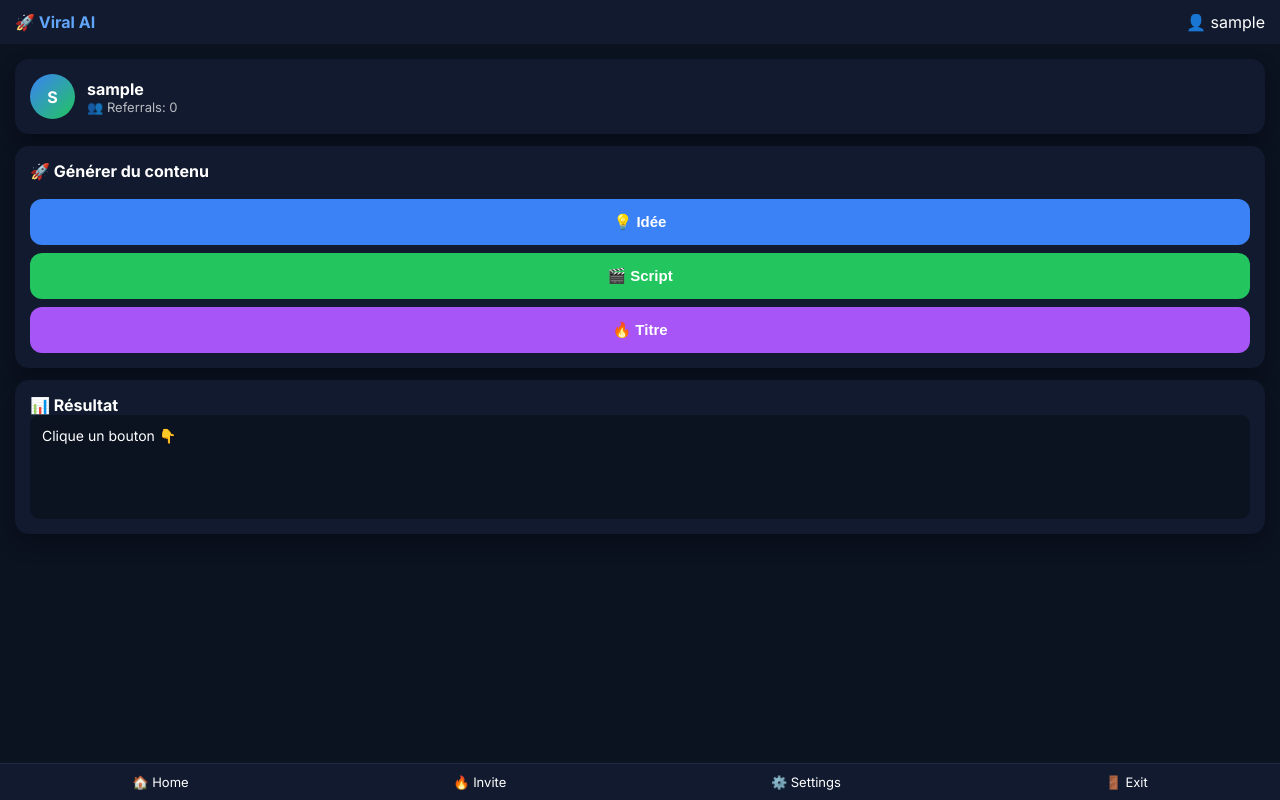
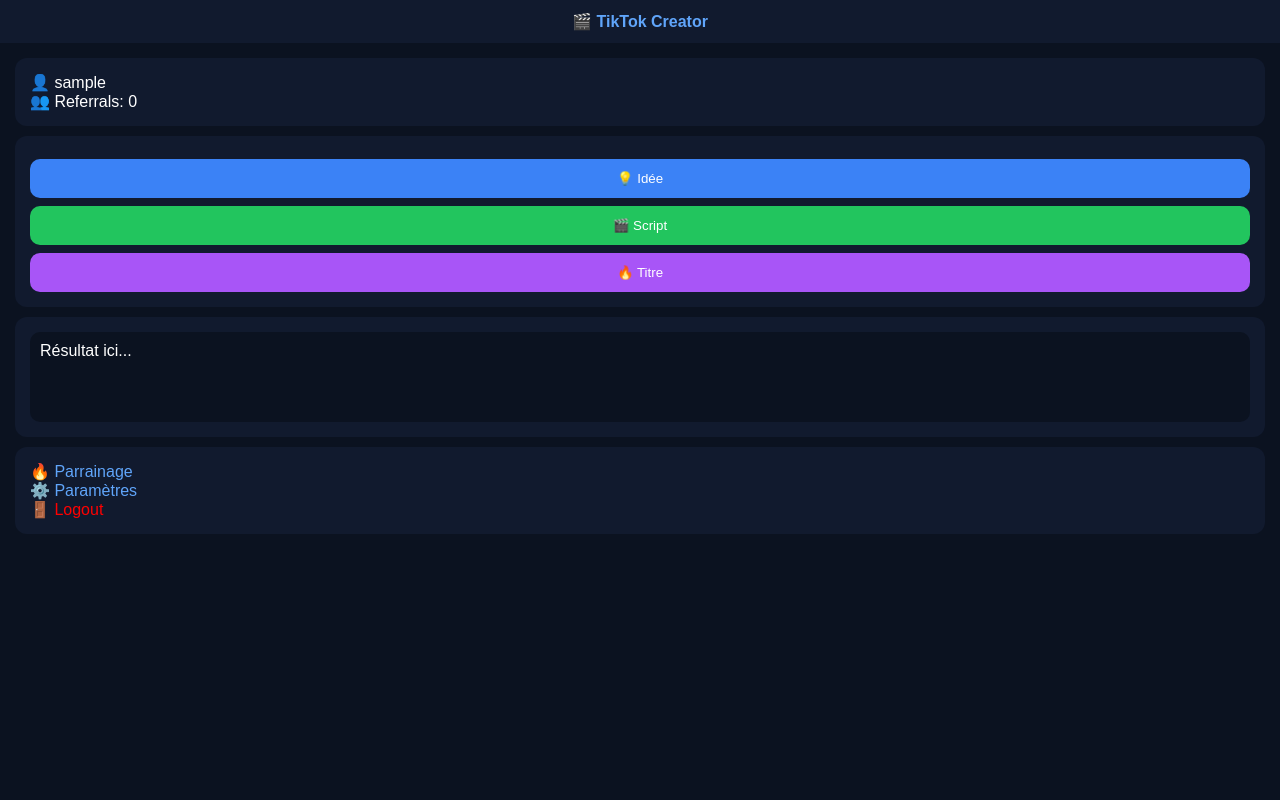
Before and after one commit to moto34091-alt/D-but-api, a Flask app: page /dashboard in a window 1280 px wide. Run offline with Flask 3, Linux system fonts and the light colour scheme; the visitor is signed in with stand-in values (Sample User, id 1); data comes from the database, SQL or seed files in the repository.

Commit message:
Update dashboard.html

```diff
--- a/templates/dashboard.html
+++ b/templates/dashboard.html
@@ -1,175 +1,59 @@
 <!DOCTYPE html>
-<html lang="fr">
+<html>
 <head>
-<meta charset="UTF-8">
 <meta name="viewport" content="width=device-width, initial-scale=1.0">
 
-<title>Viral AI</title>
-
-<link href="https://fonts.googleapis.com/css2?family=Inter:wght@400;600;700&display=swap" rel="stylesheet">
-
 <style>
-body {
-    margin: 0;
-    font-family: 'Inter', sans-serif;
-    background: #0b1220;
-    color: white;
-}
-
-/* TOP BAR MOBILE */
-.topbar {
-    position: sticky;
-    top: 0;
-    background: #111a2e;
-    padding: 12px 15px;
-    display: flex;
-    justify-content: space-between;
-    align-items: center;
-}
-
-.logo {
-    font-size: 16px;
-    font-weight: 700;
-    color: #60a5fa;
-}
-
-/* CONTAINER */
-.container {
-    padding: 15px;
-}
-
-/* CARD */
-.card {
-    background: #111a2e;
-    padding: 15px;
-    border-radius: 14px;
-    margin-bottom: 12px;
-    box-shadow: 0 10px 20px rgba(0,0,0,0.25);
-}
-
-/* PROFILE */
-.profile {
-    display: flex;
-    align-items: center;
-    gap: 12px;
-}
-
-.avatar {
-    width: 45px;
-    height: 45px;
-    border-radius: 50%;
-    background: linear-gradient(135deg, #3b82f6, #22c55e);
-    display: flex;
-    justify-content: center;
-    align-items: center;
-    font-weight: bold;
-}
-
-/* BUTTONS MOBILE (GROS BOUTONS) */
-button {
-    width: 100%;
-    padding: 14px;
-    border: none;
-    border-radius: 12px;
-    margin-top: 8px;
-    font-size: 15px;
-    font-weight: 600;
-    cursor: pointer;
-}
-
-.blue { background: #3b82f6; color: white; }
-.green { background: #22c55e; color: white; }
-.purple { background: #a855f7; color: white; }
-
-/* OUTPUT */
-.output {
-    background: #0b1220;
-    padding: 12px;
-    border-radius: 10px;
-    min-height: 80px;
-    font-size: 14px;
-    white-space: pre-line;
-}
-
-/* LINKS */
-a {
-    color: #60a5fa;
-    text-decoration: none;
-    font-size: 14px;
-}
-
-/* MENU BOTTOM MOBILE STYLE */
-.bottom-menu {
-    position: fixed;
-    bottom: 0;
-    left: 0;
-    right: 0;
-    background: #111a2e;
-    display: flex;
-    justify-content: space-around;
-    padding: 10px 0;
-    border-top: 1px solid #1f2a44;
-}
-
-.bottom-menu a {
-    color: white;
-    font-size: 13px;
-}
+body {font-family:Arial;background:#0b1220;color:white;margin:0;}
+.header {background:#111a2e;padding:12px;text-align:center;color:#60a5fa;font-weight:bold;}
+.container {padding:15px;}
+.card {background:#111a2e;padding:15px;border-radius:12px;margin-bottom:10px;}
+button {width:100%;padding:12px;margin-top:8px;border:none;border-radius:10px;}
+.blue{background:#3b82f6;color:white;}
+.green{background:#22c55e;color:white;}
+.purple{background:#a855f7;color:white;}
+.output{background:#0b1220;padding:10px;border-radius:10px;min-height:70px;}
+a{color:#60a5fa;text-decoration:none;}
 </style>
 </head>
 
 <body>
 
-<!-- TOP -->
-<div class="topbar">
-    <div class="logo">🚀 Viral AI</div>
-    <div>👤 {{ user }}</div>
-</div>
+<div class="header">🎬 TikTok Creator</div>
 
 <div class="container">
 
-    <!-- PROFILE -->
-    <div class="card profile">
-        <div class="avatar">{{ user[0]|upper }}</div>
-        <div>
-            <div style="font-weight:700;">{{ user }}</div>
-            <div style="opacity:0.7;font-size:13px;">👥 Referrals: {{ referrals }}</div>
-        </div>
-    </div>
+<div class="card">
+👤 {{ user }} <br>
+👥 Referrals: {{ referrals }}
+</div>
 
-    <!-- ACTIONS -->
-    <div class="card">
-        <div style="font-weight:700;margin-bottom:10px;">🚀 Générer du contenu</div>
+<div class="card">
+<button class="blue" onclick="call('/idea')">💡 Idée</button>
+<button class="green" onclick="call('/script')">🎬 Script</button>
+<button class="purple" onclick="call('/title')">🔥 Titre</button>
+</div>
 
-        <button class="blue" onclick="callAPI('/idea')">💡 Idée</button>
-        <button class="green" onclick="callAPI('/script')">🎬 Script</button>
-        <button class="purple" onclick="callAPI('/title')">🔥 Titre</button>
-    </div>
+<div class="card">
+<div id="out" class="output">Résultat ici...</div>
+</div>
 
-    <!-- OUTPUT -->
-    <div class="card">
-        <div style="font-weight:700;">📊 Résultat</div>
-        <div id="out" class="output">Clique un bouton 👇</div>
-    </div>
+<div class="card">
+<a href="/invite">🔥 Parrainage</a><br>
+<a href="/settings">⚙️ Paramètres</a><br>
+<a href="/logout" style="color:red;">🚪 Logout</a>
+</div>
 
 </div>
 
-<!-- BOTTOM MENU -->
-<div class="bottom-menu">
-    <a href="/dashboard">🏠 Home</a>
-    <a href="/invite">🔥 Invite</a>
-    <a href="/settings">⚙️ Settings</a>
-    <a href="/logout">🚪 Exit</a>
-</div>
+<script>
+async function call(url){
+document.getElementById("out").innerText="⏳..."
 
-<script>
-async function callAPI(url){
-    document.getElementById("out").innerText = "⏳ Génération..."
+let r = await fetch(url,{method:"POST"})
+let d = await r.json()
 
-    let res = await fetch(url, {method:"POST"})
-    let data = await res.json()
-
-    document.getElementById("out").innerText = data.result
+document.getElementById("out").innerText=d.result
 }
 </script>
 
```
